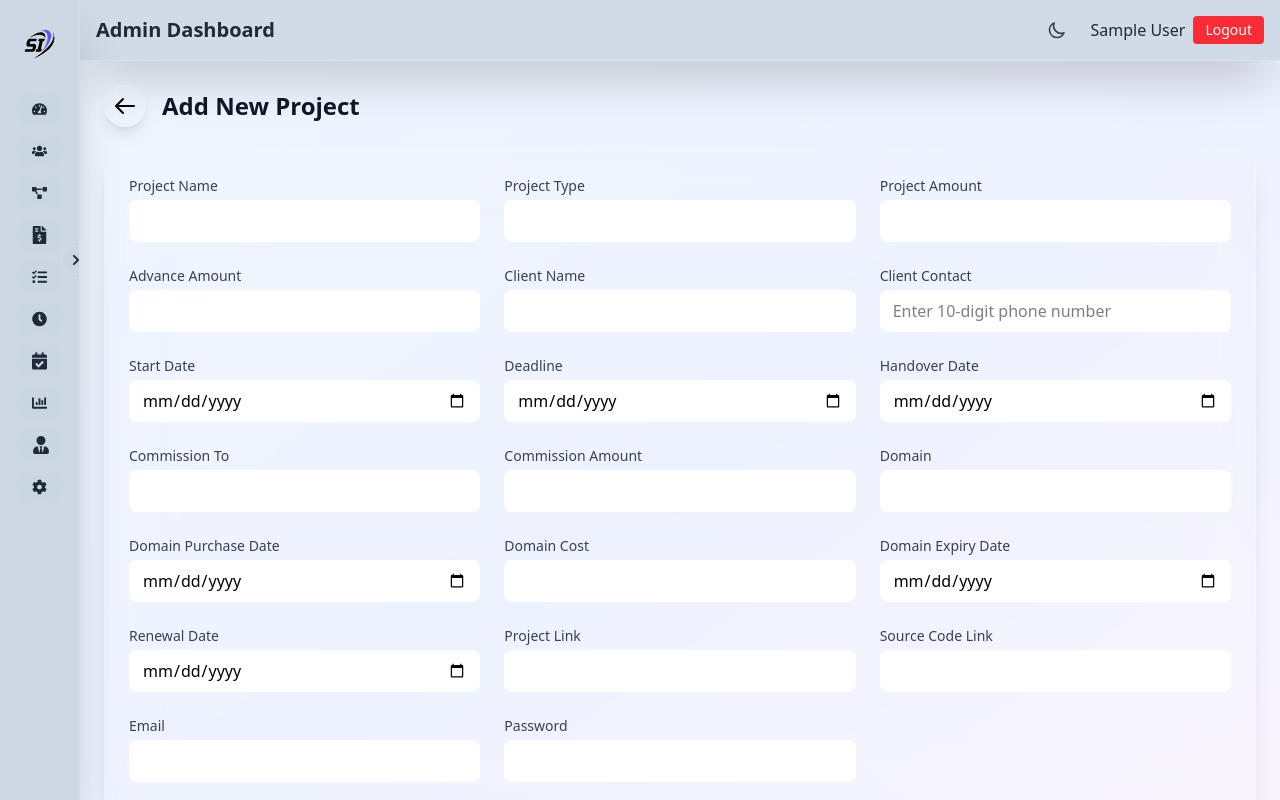
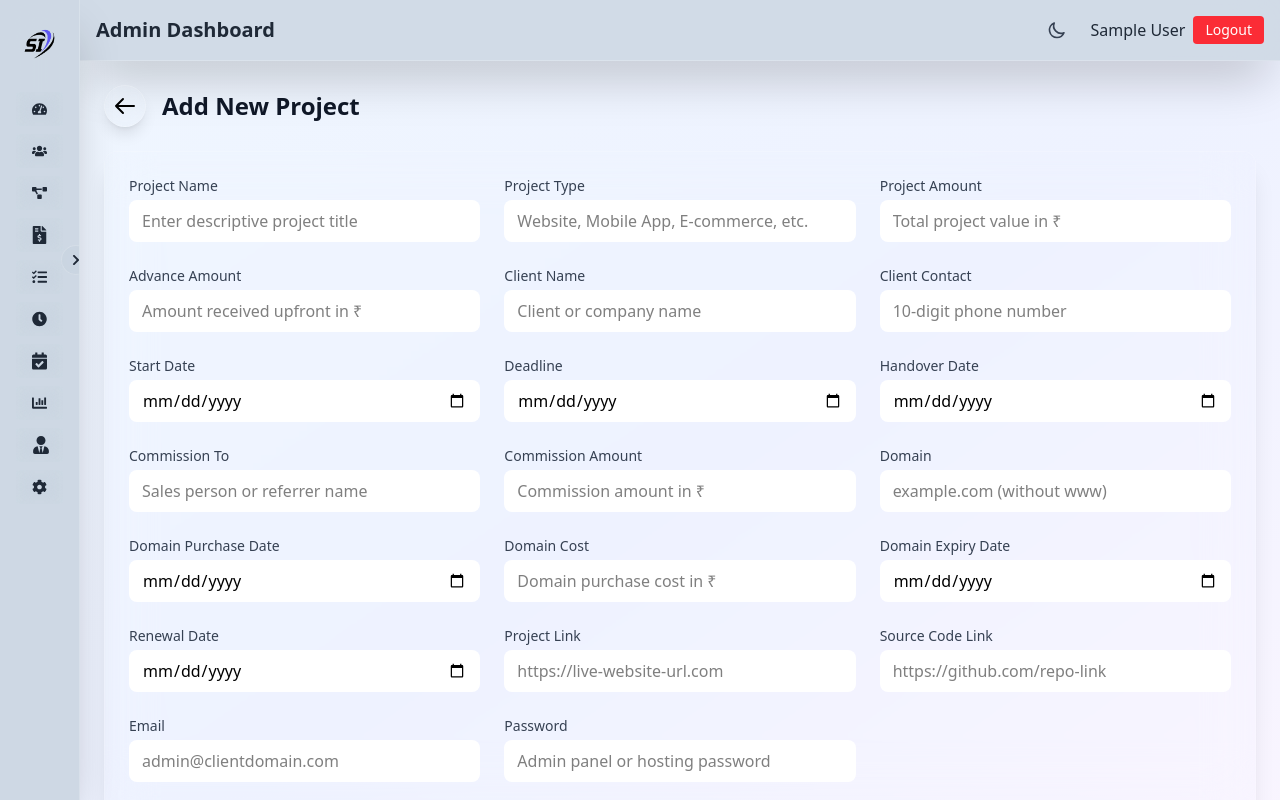
Before and after one commit to Shine-Infosolutions/shine-crm-frontend, a React (Vite) app: page /projects/add in a window 1280 px wide. Built offline with nearby package versions, Linux system fonts and the light colour scheme; no server answers; sample sign-in values are in the browser's storage.

Commit message:
placeholder done

```diff
--- a/src/pages/AddInvoice.jsx
+++ b/src/pages/AddInvoice.jsx
@@ -303,17 +303,17 @@ const AddInvoice = () => {
 
         <div className="grid grid-cols-1 md:grid-cols-2 gap-6">
           {[
-            ["Invoice Date", "invoiceDate", "date"],
-            ["Due Date", "dueDate", "date"],
-            ["Customer Name", "customerName", "text"],
-            ["Invoice Number", "invoiceNumber", "text"],
-            ["Customer Address", "customerAddress", "text"],
-            ["Customer Phone", "customerPhone", "tel"],
-            ["Customer Email", "customerEmail", "email"],
-            ["Dispatch Through", "dispatchThrough", "text"],
-            ...(formData.isGSTInvoice ? [["Customer GSTIN", "customerGST", "text", true]] : []),
-            ["Customer Aadhar", "customerAadhar", "text"],
-          ].map(([label, name, type, hasLookup], index) => (
+            ["Invoice Date", "invoiceDate", "date", false, "Invoice generation date"],
+            ["Due Date", "dueDate", "date", false, "Payment due date"],
+            ["Customer Name", "customerName", "text", false, "Client or company name"],
+            ["Invoice Number", "invoiceNumber", "text", false, "Auto-generated invoice number"],
+            ["Customer Address", "customerAddress", "text", false, "Complete billing address"],
+            ["Customer Phone", "customerPhone", "tel", false, "10-digit contact number"],
+            ["Customer Email", "customerEmail", "email", false, "billing@client.com"],
+            ["Dispatch Through", "dispatchThrough", "text", false, "Courier service or delivery method"],
+            ...(formData.isGSTInvoice ? [["Customer GSTIN", "customerGST", "text", true, "15-digit GST number (e.g., 09ABCDE1234F1Z5)"]] : []),
+            ["Customer Aadhar", "customerAadhar", "text", false, "12-digit Aadhar number (optional)"],
+          ].map(([label, name, type, hasLookup, placeholder], index) => (
             <motion.div
               key={name}
               initial={{ opacity: 0, y: 10 }}
@@ -328,6 +328,7 @@ const AddInvoice = () => {
                   name={name}
                   value={formData[name]}
                   onChange={handleChange}
+                  placeholder={placeholder}
                   className={`${hasLookup ? 'flex-1' : 'w-full'} px-3 py-2 border rounded-lg bg-white dark:bg-gray-700 dark:text-white focus:ring-2 focus:ring-blue-500/50 transition-all duration-0.3 ${
                     formErrors[name] ? "border-red-500" : "border-white/20 dark:border-gray-700/50"
                   }`}
@@ -361,7 +362,7 @@ const AddInvoice = () => {
             name="notes"
             value={formData.notes}
             onChange={handleChange}
-            placeholder="Add optional notes..."
+            placeholder="Payment terms, special instructions, or additional details"
             rows={3}
             className="w-full px-3 py-2 border border-white/20 dark:border-gray-700/50 rounded-lg bg-white dark:bg-gray-700 dark:text-white focus:ring-2 focus:ring-blue-500/50 transition-all duration-0.3"
           />
@@ -404,6 +405,7 @@ const AddInvoice = () => {
                       type="text"
                       value={row.description}
                       onChange={(e) => handleRowChange(i, "description", e.target.value)}
+                      placeholder="Product/service description"
                       className={`w-full px-2 py-1 border-2 rounded-md bg-white dark:bg-gray-700 dark:text-white transition-all duration-0.3 ${
                         rowErrors[i]?.description ? "border-red-500" : "border-white/20 dark:border-gray-700/50"
                       }`}
@@ -436,6 +438,7 @@ const AddInvoice = () => {
                         type="number"
                         value={row[field]}
                         onChange={(e) => handleRowChange(i, field, e.target.value)}
+                        placeholder={field === "quantity" ? "Number of items" : field === "price" ? "Rate per item in ₹" : "Discount % (0-100)"}
                         className={`w-full px-2 py-1 border-2 rounded-md bg-white dark:bg-gray-700 dark:text-white transition-all duration-0.3 ${
                           rowErrors[i]?.[field] ? "border-red-500" : "border-white/20 dark:border-gray-700/50"
                         }`}
--- a/src/pages/AddProject.jsx
+++ b/src/pages/AddProject.jsx
@@ -107,26 +107,26 @@ function AddProject() {
   };
 
   const formFields = [
-    { label: "Project Name", name: "projectName", type: "text", required: true },
-    { label: "Project Type", name: "projectType", type: "text" },
-    { label: "Project Amount", name: "projectAmount", type: "number" },
-    { label: "Advance Amount", name: "advanceAmount", type: "number" },
-    { label: "Client Name", name: "clientName", type: "text", required: true },
-    { label: "Client Contact", name: "clientContact", type: "text", maxLength: 10 },
-    { label: "Start Date", name: "startDate", type: "date", required: true },
-    { label: "Deadline", name: "deadline", type: "date" },
-    { label: "Handover Date", name: "handoverDate", type: "date" },
-    { label: "Commission To", name: "commissionTo", type: "text" },
-    { label: "Commission Amount", name: "commissionAmount", type: "number" },
-    { label: "Domain", name: "domain", type: "text" },
-    { label: "Domain Purchase Date", name: "domainPurchaseDate", type: "date" },
-    { label: "Domain Cost", name: "domainCost", type: "number" },
-    { label: "Domain Expiry Date", name: "domainExpiryDate", type: "date" },
-    { label: "Renewal Date", name: "renewalDate", type: "date" },
-    { label: "Project Link", name: "projectLink", type: "url" },
-    { label: "Source Code Link", name: "sourceCodeLink", type: "url" },
-    { label: "Email", name: "email", type: "email" },
-    { label: "Password", name: "password", type: "password" },
+    { label: "Project Name", name: "projectName", type: "text", required: true, placeholder: "Enter descriptive project title" },
+    { label: "Project Type", name: "projectType", type: "text", placeholder: "Website, Mobile App, E-commerce, etc." },
+    { label: "Project Amount", name: "projectAmount", type: "number", placeholder: "Total project value in ₹" },
+    { label: "Advance Amount", name: "advanceAmount", type: "number", placeholder: "Amount received upfront in ₹" },
+    { label: "Client Name", name: "clientName", type: "text", required: true, placeholder: "Client or company name" },
+    { label: "Client Contact", name: "clientContact", type: "text", maxLength: 10, placeholder: "10-digit phone number" },
+    { label: "Start Date", name: "startDate", type: "date", required: true, placeholder: "Project kickoff date" },
+    { label: "Deadline", name: "deadline", type: "date", placeholder: "Final delivery date" },
+    { label: "Handover Date", name: "handoverDate", type: "date", placeholder: "Client handover date" },
+    { label: "Commission To", name: "commissionTo", type: "text", placeholder: "Sales person or referrer name" },
+    { label: "Commission Amount", name: "commissionAmount", type: "number", placeholder: "Commission amount in ₹" },
+    { label: "Domain", name: "domain", type: "text", placeholder: "example.com (without www)" },
+    { label: "Domain Purchase Date", name: "domainPurchaseDate", type: "date", placeholder: "When domain was bought" },
+    { label: "Domain Cost", name: "domainCost", type: "number", placeholder: "Domain purchase cost in ₹" },
+    { label: "Domain Expiry Date", name: "domainExpiryDate", type: "date", placeholder: "Domain renewal due date" },
+    { label: "Renewal Date", name: "renewalDate", type: "date", placeholder: "Next renewal date" },
+    { label: "Project Link", name: "projectLink", type: "url", placeholder: "https://live-website-url.com" },
+    { label: "Source Code Link", name: "sourceCodeLink", type: "url", placeholder: "https://github.com/repo-link" },
+    { label: "Email", name: "email", type: "email", placeholder: "admin@clientdomain.com" },
+    { label: "Password", name: "password", type: "password", placeholder: "Admin panel or hosting password" },
   ];
 
   return (
@@ -208,7 +208,7 @@ function AddProject() {
                   pattern={field.name === "clientContact" ? "[0-9]{10}" : undefined}
                   maxLength={field.maxLength}
                   max={field.name === "handoverDate" ? formData.deadline || undefined : undefined}
-                  placeholder={field.name === "clientContact" ? "Enter 10-digit phone number" : undefined}
+                  placeholder={field.placeholder || (field.name === "clientContact" ? "Enter 10-digit phone number" : undefined)}
                   className="w-full px-3 py-2 border border-white/20 dark:border-gray-700/50 rounded-lg bg-white dark:bg-gray-700 dark:text-white focus:ring-2 focus:ring-blue-500/50 transition-all duration-0.3"
                   required={field.required}
                 />
--- a/src/pages/EmployeeAttendance.jsx
+++ b/src/pages/EmployeeAttendance.jsx
@@ -343,6 +343,7 @@ function EmployeeAttendance() {
               type="date"
               value={selectedDate}
               onChange={(e) => setSelectedDate(e.target.value)}
+              placeholder="Filter by specific date"
               className="px-3 py-2 border border-gray-300 dark:border-gray-600 rounded-lg bg-white/50 dark:bg-gray-700/50 text-gray-900 dark:text-white text-sm"
             />
           </div>
@@ -477,7 +478,8 @@ function EmployeeAttendance() {
                       type="time"
                       value={customCheckoutTime}
                       onChange={(e) => setCustomCheckoutTime(e.target.value)}
-                      className="px-3 py-2 border border-gray-300 dark:border-gray-600 rounded-lg bg-white dark:bg-gray-700 text-gray-900 dark:text-white text-sm focus:ring-2 focus:ring-blue-500 focus:border-blue-500"
+                      placeholder="HH:MM (24-hour format)"
+                    className="px-3 py-2 border border-gray-300 dark:border-gray-600 rounded-lg bg-white dark:bg-gray-700 text-gray-900 dark:text-white text-sm focus:ring-2 focus:ring-blue-500 focus:border-blue-500"
                       required={isManualCheckout}
                     />
                   </div>
--- a/src/pages/TaskAssignment.jsx
+++ b/src/pages/TaskAssignment.jsx
@@ -259,6 +259,7 @@ function TaskAssignment() {
                   value={formData.title}
                   onChange={handleInputChange}
                   className="w-full px-3 py-2 border border-gray-300 dark:border-gray-600 rounded-lg bg-white dark:bg-gray-700 text-gray-900 dark:text-white"
+                  placeholder="Brief, clear task description"
                   required
                 />
               </div>
@@ -273,6 +274,7 @@ function TaskAssignment() {
                   onChange={handleInputChange}
                   className="w-full px-3 py-2 border border-gray-300 dark:border-gray-600 rounded-lg bg-white dark:bg-gray-700 text-gray-900 dark:text-white"
                   rows="3"
+                  placeholder="Detailed task requirements and deliverables"
                   required
                 />
               </div>
@@ -303,6 +305,7 @@ function TaskAssignment() {
                   value={formData.due_date}
                   onChange={handleInputChange}
                   className="w-full px-3 py-2 border border-gray-300 dark:border-gray-600 rounded-lg bg-white dark:bg-gray-700 text-gray-900 dark:text-white"
+                  placeholder="Task completion deadline"
                 />
               </div>
 
--- a/src/pages/TaskManagement.jsx
+++ b/src/pages/TaskManagement.jsx
@@ -378,7 +378,8 @@ function ProgressModal({ task, onClose, onUpdate }) {
               onChange={(e) => setNotes(e.target.value)}
               className="w-full px-3 py-2 border border-gray-300 dark:border-gray-600 rounded-lg bg-white dark:bg-gray-700 text-gray-900 dark:text-white"
               rows="3"
-              placeholder="Progress notes..."
+              placeholder="What progress was made today?"
+              required
             />
           </div>
           <div>
@@ -391,6 +392,7 @@ function ProgressModal({ task, onClose, onUpdate }) {
               onChange={(e) => setTimeSpent(parseInt(e.target.value) || 0)}
               className="w-full px-3 py-2 border border-gray-300 dark:border-gray-600 rounded-lg bg-white dark:bg-gray-700 text-gray-900 dark:text-white"
               min="0"
+              placeholder="Minutes worked on this task"
             />
           </div>
           <div className="flex justify-end space-x-3">
@@ -438,7 +440,7 @@ function SummaryModal({ task, onClose, onUpdate }) {
               onChange={(e) => setSummaryNotes(e.target.value)}
               className="w-full px-3 py-2 border border-gray-300 dark:border-gray-600 rounded-lg bg-white dark:bg-gray-700 text-gray-900 dark:text-white"
               rows="4"
-              placeholder="Describe what you accomplished today..."
+              placeholder="Summarize today's accomplishments and next steps"
               required
             />
           </div>
```
Also changed, not shown: src/pages/AddEmployee.jsx (+18 -1 lines), src/pages/AddLead.jsx (+9 -2 lines).
